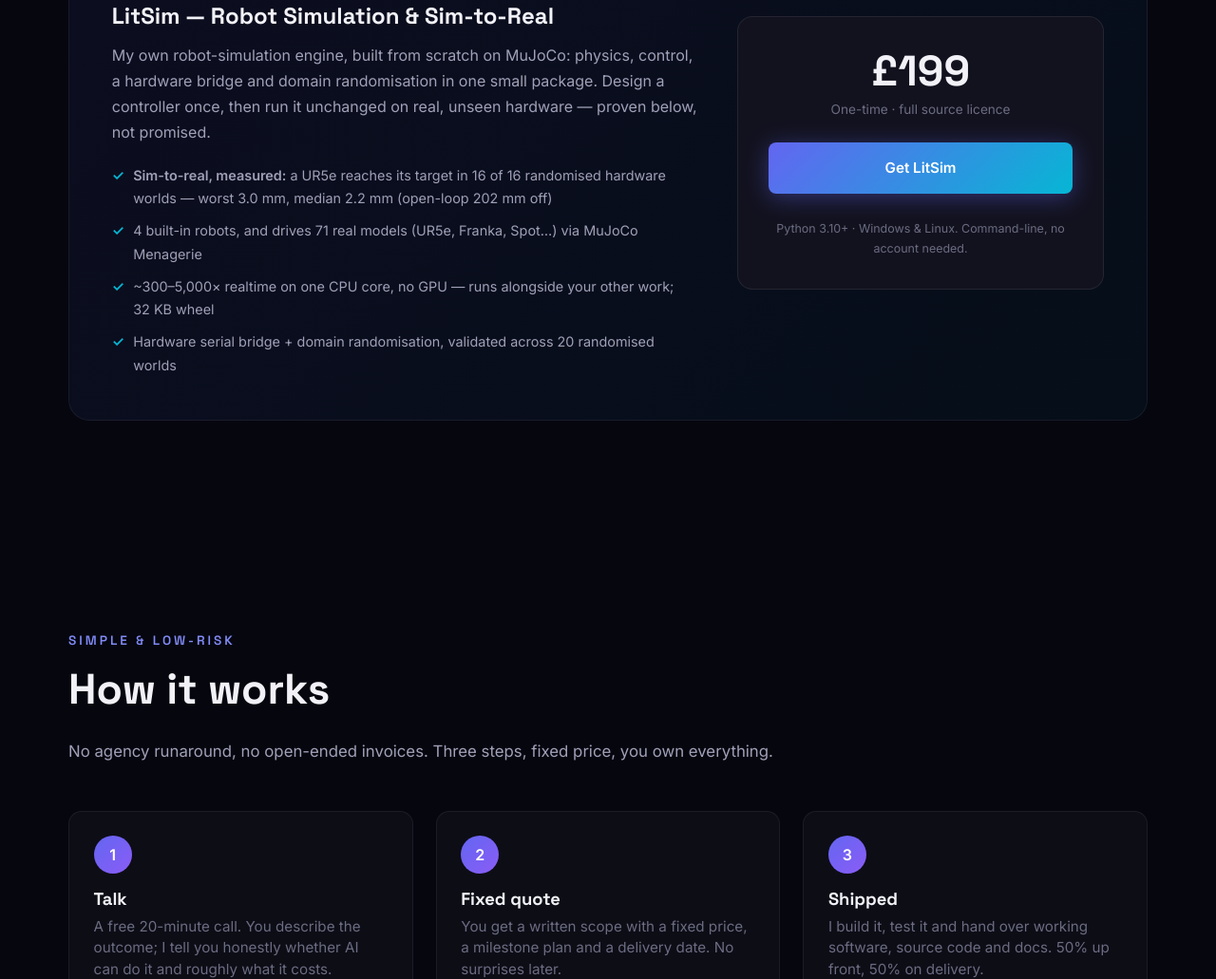
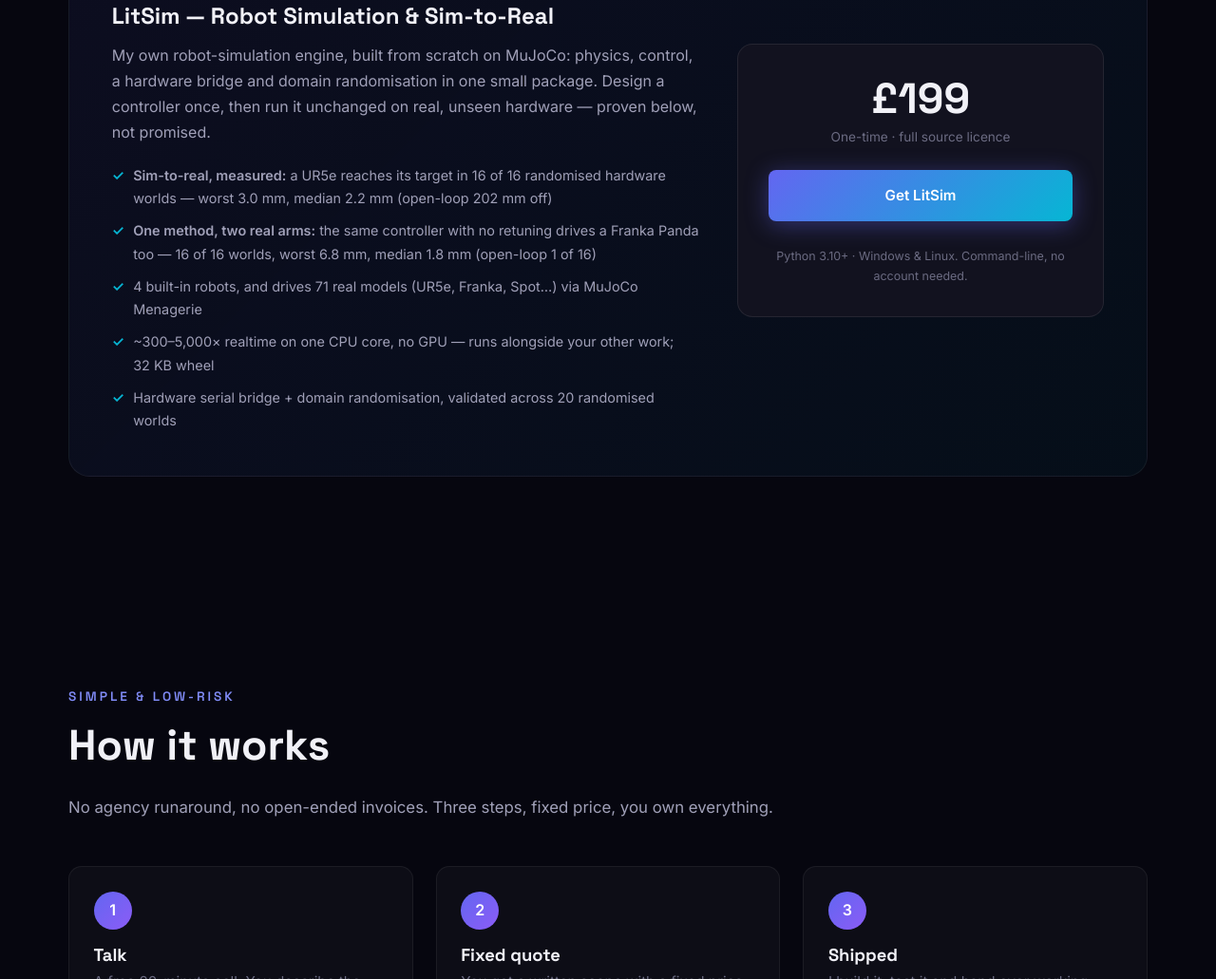
Before and after one commit to Vijay-V-Scientific/vijay-website, a plain HTML site: page index.html in a window 1280 px wide. Shown: the part 8661-9692 px from the top of the page at 95% size. Drawn offline with nearby package versions, Linux system fonts and the light colour scheme; no server answers.

Commit message:
LitSim card: add second-robot proof (Franka Panda, same controller no retuning, 16/16 worst 6.8mm) — sim-to-real generalises across real arms

```diff
--- a/index.html
+++ b/index.html
@@ -462,6 +462,7 @@ curl -X POST https://api.vijay-v-scientific.com/qr/generate \
                     <p>My own robot-simulation engine, built from scratch on MuJoCo: physics, control, a hardware bridge and domain randomisation in one small package. Design a controller once, then run it unchanged on real, unseen hardware — proven below, not promised.</p>
                     <ul class="price-list">
                         <li><strong>Sim-to-real, measured:</strong> a UR5e reaches its target in 16 of 16 randomised hardware worlds — worst 3.0&nbsp;mm, median 2.2&nbsp;mm (open-loop 202&nbsp;mm off)</li>
+                        <li><strong>One method, two real arms:</strong> the same controller with no retuning drives a Franka Panda too — 16 of 16 worlds, worst 6.8&nbsp;mm, median 1.8&nbsp;mm (open-loop 1&nbsp;of&nbsp;16)</li>
                         <li>4 built-in robots, and drives 71 real models (UR5e, Franka, Spot…) via MuJoCo Menagerie</li>
                         <li>~300–5,000× realtime on one CPU core, no GPU — runs alongside your other work; 32&nbsp;KB wheel</li>
                         <li>Hardware serial bridge + domain randomisation, validated across 20 randomised worlds</li>
```
